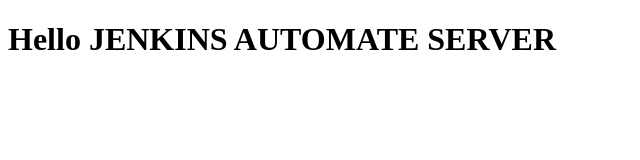
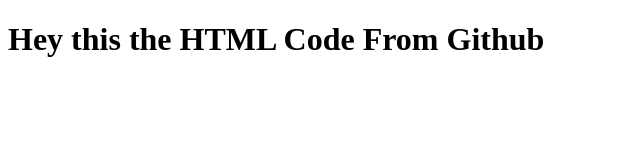
Before and after one commit to AyushSharma7463/Jenkins, a plain HTML site: page index.html in a window 1280 px wide. Shown: the whole page, without its empty margins (0-640 px from the left). Drawn offline with Linux system fonts and the light colour scheme.

Commit message:
Update header text in index.html

```diff
--- a/index.html
+++ b/index.html
@@ -6,6 +6,6 @@
     <title>Document</title>
 </head>
 <body>
-    <h1>Hello JENKINS AUTOMATE SERVER </h1>
+    <h1>Hey this the HTML Code From Github </h1>
 </body>
 </html>
```
